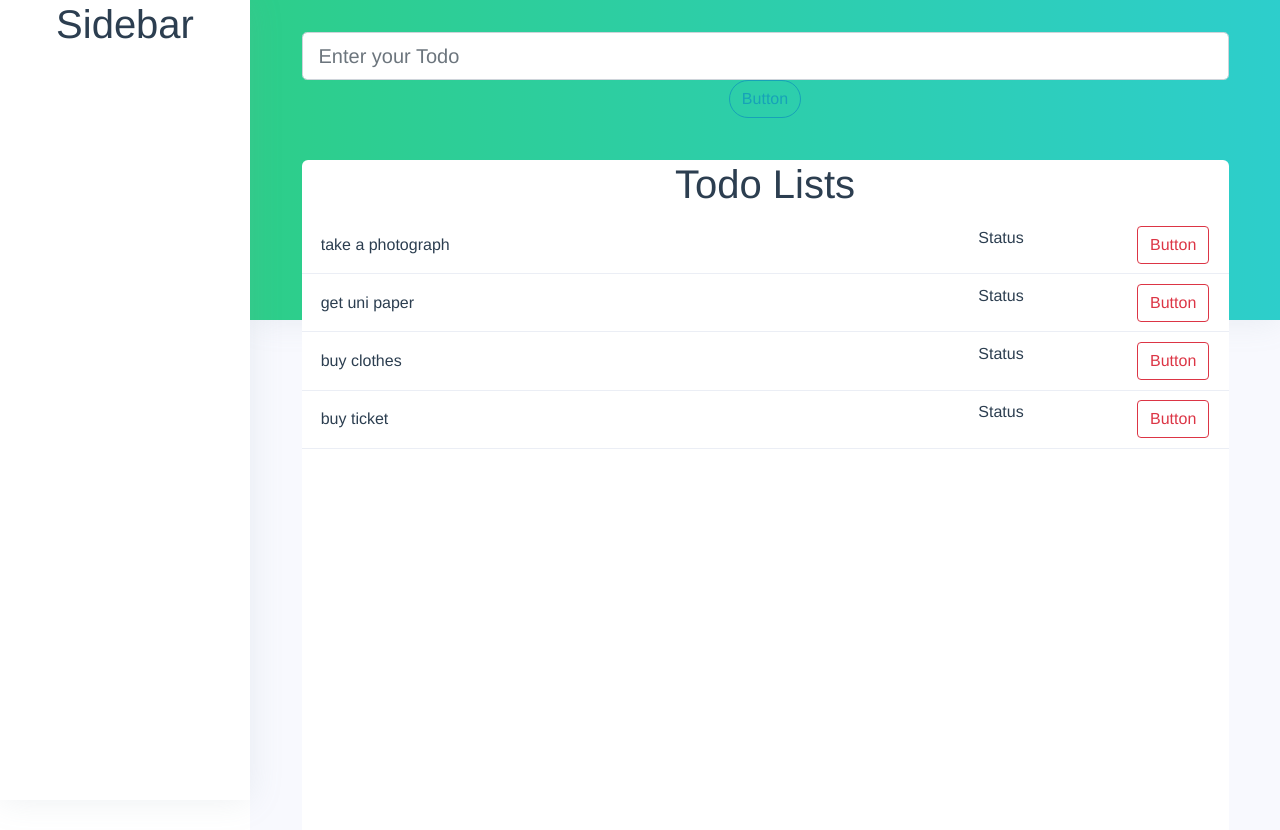
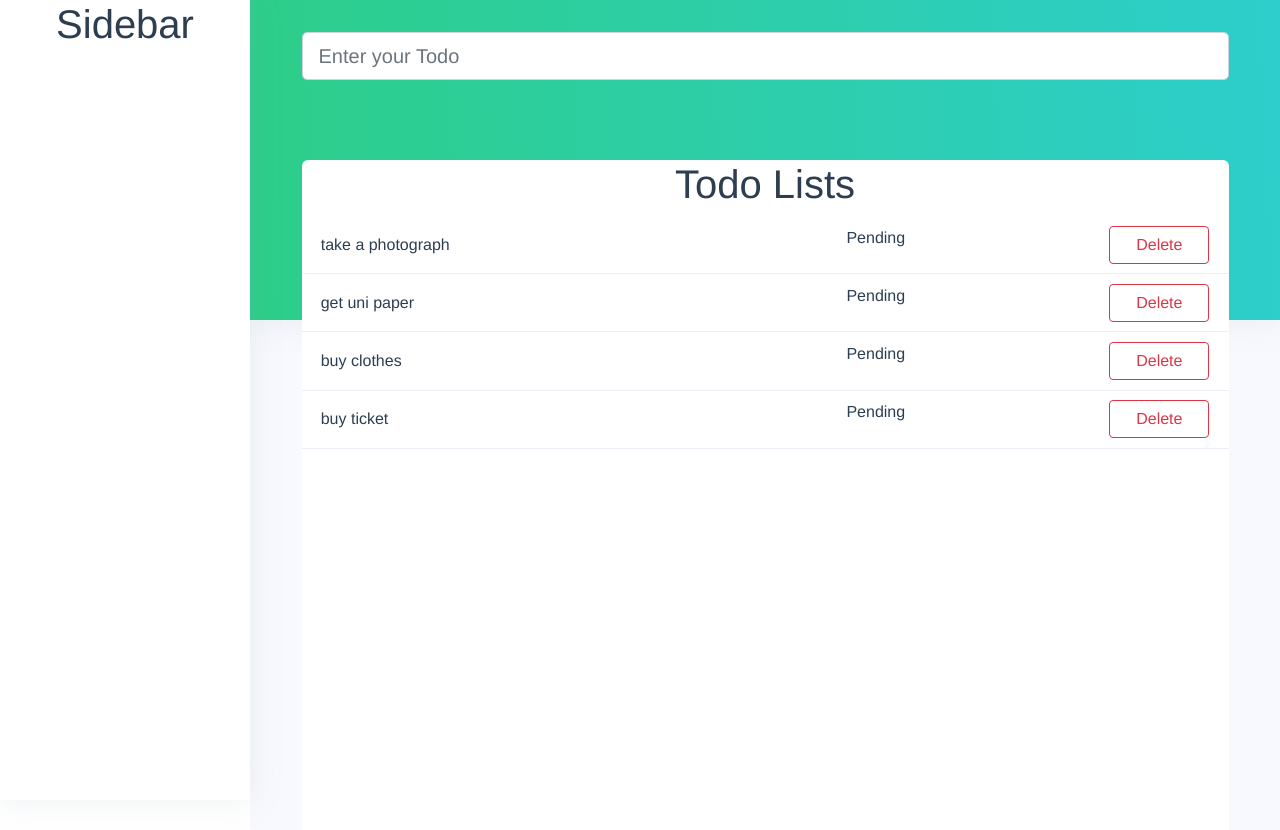
Before and after one commit to hellonathapon/vue-todo-app, a Vue app: page / in a window 1280 px wide. Shown: the top 830 px of the page. Built offline with nearby package versions, Linux system fonts and the light colour scheme.

Commit message:
Add feature toggle complete todo

```diff
--- a/src/components/AddTodo.vue
+++ b/src/components/AddTodo.vue
@@ -1,7 +1,7 @@
 <template>
     <div class="add-todo">
         <b-form-input v-model="textInput" v-on:keyup.enter="addTodo" placeholder="Enter your Todo" class="form" size="lg"></b-form-input>
-        <b-button pill variant="outline-info" v-on:click="addTodo">Button</b-button>
+        <!-- <b-button pill variant="outline-info" v-on:click="addTodo">Button</b-button> -->
     </div>
 </template>
 
--- a/src/components/HelloWorld.vue
+++ b/src/components/HelloWorld.vue
@@ -5,10 +5,13 @@
     <div class="todo-list">
       <h1>Todo Lists</h1>
       <ul v-if="getTodos.length">
-        <li v-for="item in getTodos" :key="item.id">
-          <span>{{ item.text }}</span>
-          <span>Status</span>
-          <b-button v-on:click="deleteTodo(item.id)" variant="outline-danger">Button</b-button>
+        <li v-for="item in getTodos" :key="item.id" v-on:click="completeTask( item.id )">
+          <span v-bind:class="{ completed: item.isDone }">{{ item.text }}</span>
+          <span>
+            <span v-if="!item.isDone">Pending</span>
+            <span v-else>Completed</span>
+          </span>
+          <b-button v-on:click="deleteTodo(item.id)" variant="outline-danger">Delete</b-button>
         </li>
       </ul>
       <p v-else>Yay! No Todo left :)</p>
@@ -37,6 +40,9 @@ export default {
   methods: {
     deleteTodo: function( id ) {
       return this.$store.dispatch('deleteTodo', id);
+    },
+    completeTask: function( id ) {
+      return this.$store.dispatch('completeTodo', id);
     }
   }
 }
@@ -64,6 +70,7 @@ export default {
     margin: 0 auto;
     border-radius: .375rem;
   }
+
   li {
     display: flex;
     padding: .6rem 1.2rem;
@@ -85,8 +92,13 @@ export default {
   li span:nth-child(2) {
     flex: 1;
   }
-  li span:nth-child(3) {
+  li button {
     flex: 0.5;
-    background: pink;
+    max-width: 100px;
+    /* background: pink; */
+  }
+  .completed {
+    text-decoration: line-through;
+    color: #2ECD8B;
   }
 </style>
--- a/src/store/index.js
+++ b/src/store/index.js
@@ -23,14 +23,26 @@ export default new Vuex.Store({
       let filterTodo = state.todos.filter(todo => todo.id !== payload);
       // console.log(filterTodo)
       state.todos = filterTodo;
+    },
+    COMPLETE_TODO: (state, payload) => {
+      const markTodoDone = state.todos.map(todo => {
+        if(todo.id === payload) {
+          todo.isDone = !todo.isDone;
+        }
+        return todo;
+      })
+      state.todos = markTodoDone
     }
   },
   actions: {
     addTodo: (context, payload) => {
-      context.commit('ADD_TODO', payload)
+      context.commit('ADD_TODO', payload);
     },
     deleteTodo: (context, payload) => {
-      context.commit('DELETE_TODO', payload)
+      context.commit('DELETE_TODO', payload);
+    },
+    completeTodo: (context, payload) => {
+      context.commit('COMPLETE_TODO', payload);
     }
   },
 })
```
Also changed, not shown: 1 other file (tests, documents, lock files or other folders).
